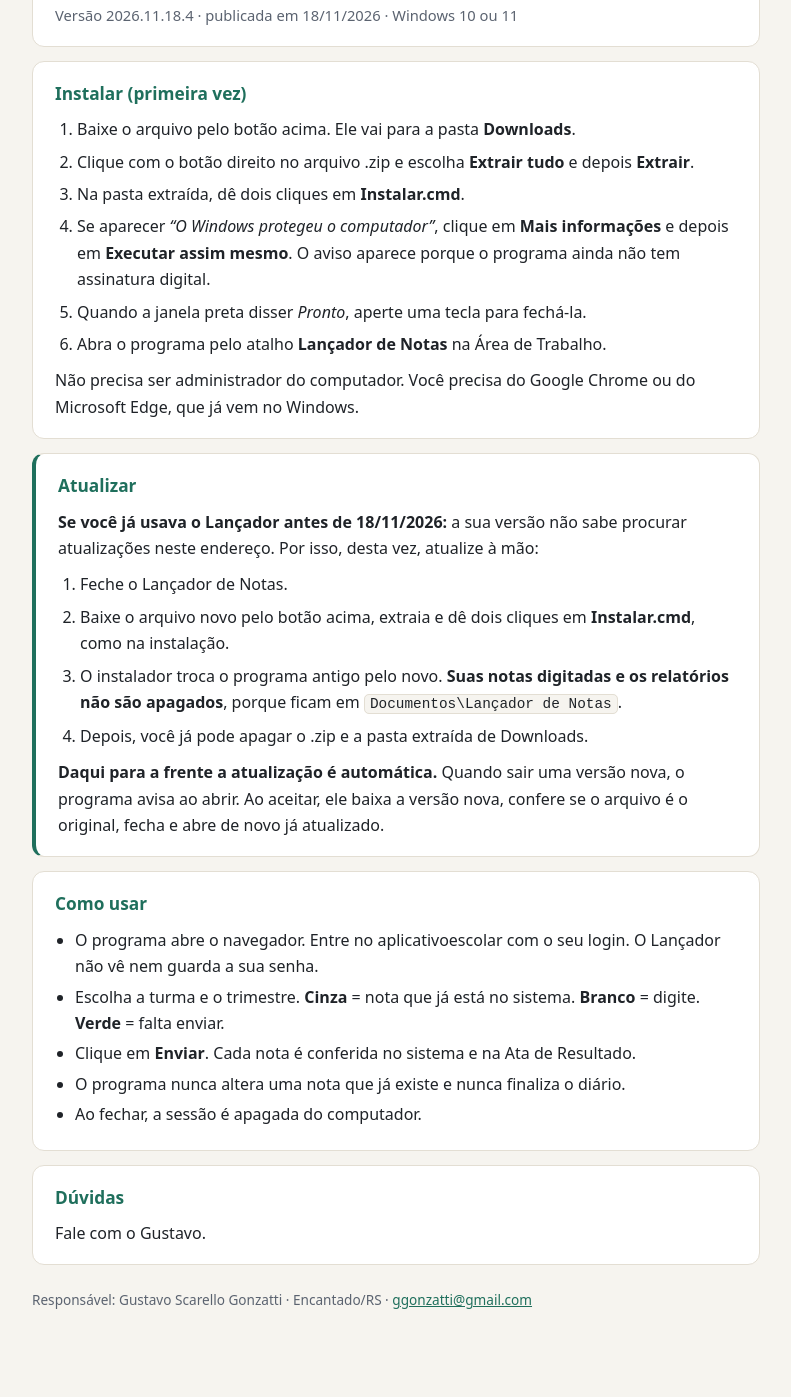
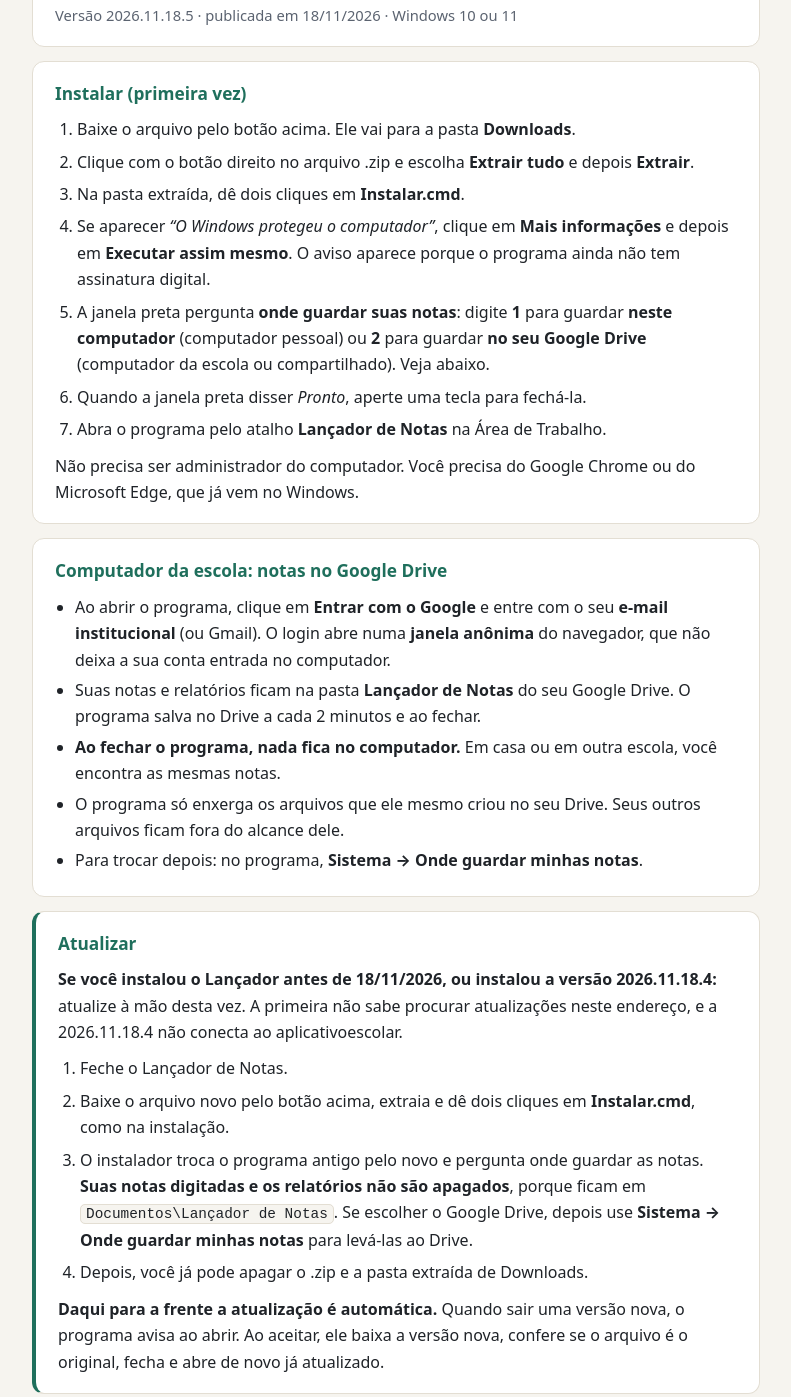
Before and after one commit to ggonzatti-spec/professor-ia-site, a plain HTML site: page lancador/index.html in a window 1280 px wide. Shown: the part 325-1722 px from the top of the page, without its empty margins (244-1035 px from the left). Before the commit the page ends 1701 px from the top, so only its background shows below. Drawn offline with Linux system fonts and the light colour scheme.

Commit message:
Lançador 2026.11.18.5: notas no Google Drive e conexão corrigida; privacidade do Lançador
Co-Authored-By: Claude Opus 5.5 <noreply@anthropic.com>

```diff
--- a/lancador/index.html
+++ b/lancador/index.html
@@ -22,8 +22,8 @@
 
   <section>
     <h2>Baixar</h2>
-    <p><a class="botao" id="baixar" href="LancadorDeNotas-2026.11.18.4.zip">Baixar o Lançador de Notas</a></p>
-    <p class="versao" id="versao">Versão 2026.11.18.4 · cerca de 16 MB · Windows 10 ou 11</p>
+    <p><a class="botao" id="baixar" href="LancadorDeNotas-2026.11.18.5.zip">Baixar o Lançador de Notas</a></p>
+    <p class="versao" id="versao">Versão 2026.11.18.5 · cerca de 59 MB · Windows 10 ou 11</p>
   </section>
 
   <section id="instalar">
@@ -33,19 +33,31 @@
       <li>Clique com o botão direito no arquivo .zip e escolha <strong>Extrair tudo</strong> e depois <strong>Extrair</strong>.</li>
       <li>Na pasta extraída, dê dois cliques em <strong>Instalar.cmd</strong>.</li>
       <li>Se aparecer <em>“O Windows protegeu o computador”</em>, clique em <strong>Mais informações</strong> e depois em <strong>Executar assim mesmo</strong>. O aviso aparece porque o programa ainda não tem assinatura digital.</li>
+      <li>A janela preta pergunta <strong>onde guardar suas notas</strong>: digite <strong>1</strong> para guardar <strong>neste computador</strong> (computador pessoal) ou <strong>2</strong> para guardar <strong>no seu Google Drive</strong> (computador da escola ou compartilhado). Veja abaixo.</li>
       <li>Quando a janela preta disser <em>Pronto</em>, aperte uma tecla para fechá-la.</li>
       <li>Abra o programa pelo atalho <strong>Lançador de Notas</strong> na Área de Trabalho.</li>
     </ol>
     <p>Não precisa ser administrador do computador. Você precisa do Google Chrome ou do Microsoft Edge, que já vem no Windows.</p>
   </section>
 
+  <section id="drive">
+    <h2>Computador da escola: notas no Google Drive</h2>
+    <ul>
+      <li>Ao abrir o programa, clique em <strong>Entrar com o Google</strong> e entre com o seu <strong>e-mail institucional</strong> (ou Gmail). O login abre numa <strong>janela anônima</strong> do navegador, que não deixa a sua conta entrada no computador.</li>
+      <li>Suas notas e relatórios ficam na pasta <strong>Lançador de Notas</strong> do seu Google Drive. O programa salva no Drive a cada 2 minutos e ao fechar.</li>
+      <li><strong>Ao fechar o programa, nada fica no computador.</strong> Em casa ou em outra escola, você encontra as mesmas notas.</li>
+      <li>O programa só enxerga os arquivos que ele mesmo criou no seu Drive. Seus outros arquivos ficam fora do alcance dele.</li>
+      <li>Para trocar depois: no programa, <strong>Sistema → Onde guardar minhas notas</strong>.</li>
+    </ul>
+  </section>
+
   <section id="atualizar" class="aviso">
     <h2>Atualizar</h2>
-    <p><strong>Se você já usava o Lançador antes de 18/11/2026:</strong> a sua versão não sabe procurar atualizações neste endereço. Por isso, desta vez, atualize à mão:</p>
+    <p><strong>Se você instalou o Lançador antes de 18/11/2026, ou instalou a versão 2026.11.18.4:</strong> atualize à mão desta vez. A primeira não sabe procurar atualizações neste endereço, e a 2026.11.18.4 não conecta ao aplicativoescolar.</p>
     <ol>
       <li>Feche o Lançador de Notas.</li>
       <li>Baixe o arquivo novo pelo botão acima, extraia e dê dois cliques em <strong>Instalar.cmd</strong>, como na instalação.</li>
-      <li>O instalador troca o programa antigo pelo novo. <strong>Suas notas digitadas e os relatórios não são apagados</strong>, porque ficam em <code>Documentos\Lançador de Notas</code>.</li>
+      <li>O instalador troca o programa antigo pelo novo e pergunta onde guardar as notas. <strong>Suas notas digitadas e os relatórios não são apagados</strong>, porque ficam em <code>Documentos\Lançador de Notas</code>. Se escolher o Google Drive, depois use <strong>Sistema → Onde guardar minhas notas</strong> para levá-las ao Drive.</li>
       <li>Depois, você já pode apagar o .zip e a pasta extraída de Downloads.</li>
     </ol>
     <p><strong>Daqui para a frente a atualização é automática.</strong> Quando sair uma versão nova, o programa avisa ao abrir. Ao aceitar, ele baixa a versão nova, confere se o arquivo é o original, fecha e abre de novo já atualizado.</p>
@@ -58,7 +70,7 @@
       <li>Escolha a turma e o trimestre. <strong>Cinza</strong> = nota que já está no sistema. <strong>Branco</strong> = digite. <strong>Verde</strong> = falta enviar.</li>
       <li>Clique em <strong>Enviar</strong>. Cada nota é conferida no sistema e na Ata de Resultado.</li>
       <li>O programa nunca altera uma nota que já existe e nunca finaliza o diário.</li>
-      <li>Ao fechar, a sessão é apagada do computador.</li>
+      <li>Ao fechar, a sessão do aplicativoescolar é apagada do computador.</li>
     </ul>
   </section>
 
--- a/lancador/lancador.json
+++ b/lancador/lancador.json
@@ -1 +1 @@
-{"dados": "{\"emitido\": \"2026-11-18\", \"licencas\": {}, \"mensagem\": \"\", \"piloto\": true, \"tolerancia_dias\": 7, \"versao\": {\"novidades\": \"\", \"numero\": \"2026.11.18.4\", \"obrigatoria\": false, \"sha256\": \"1d6622c04c2ca8d054ab7a81929b3fc235fb83882de58014838164fd5667434a\", \"url\": \"https://ggonzatti-spec.github.io/professor-ia-site/lancador/LancadorDeNotas-2026.11.18.4.zip\"}}", "assinatura": "bZIRfDib/HrCngsJgF/SuH8gbYFL9QxV/pUCtlXaB4kHA2XJtbX/gr7KilcJl8xdzS5WcP1EJqHZNZ1Oo954Cg=="}
+{"dados": "{\"emitido\": \"2026-11-18\", \"licencas\": {}, \"mensagem\": \"\", \"piloto\": true, \"tolerancia_dias\": 7, \"versao\": {\"novidades\": \"Agora dá para guardar as notas no seu Google Drive (para usar no computador da escola): Sistema > Onde guardar minhas notas. Corrige a conexão com o aplicativoescolar da versão anterior.\", \"numero\": \"2026.11.18.5\", \"obrigatoria\": false, \"sha256\": \"1d04a563c455152e3d17dc77a1d9734b56d30459750af77d818955b9f8900207\", \"url\": \"https://seuprofessor.ia.br/lancador/LancadorDeNotas-2026.11.18.5.zip\"}}", "assinatura": "pQmHR2tr3YFpHXoYGff/SBz9maNkgGFCgNHHVoE03VXut0/Z+TFbZmd6fITJlLMGbfYzRUUf33+z+BkWzLhkAw=="}
```
Also changed, not shown: privacidade.html (+12 -1 lines).
